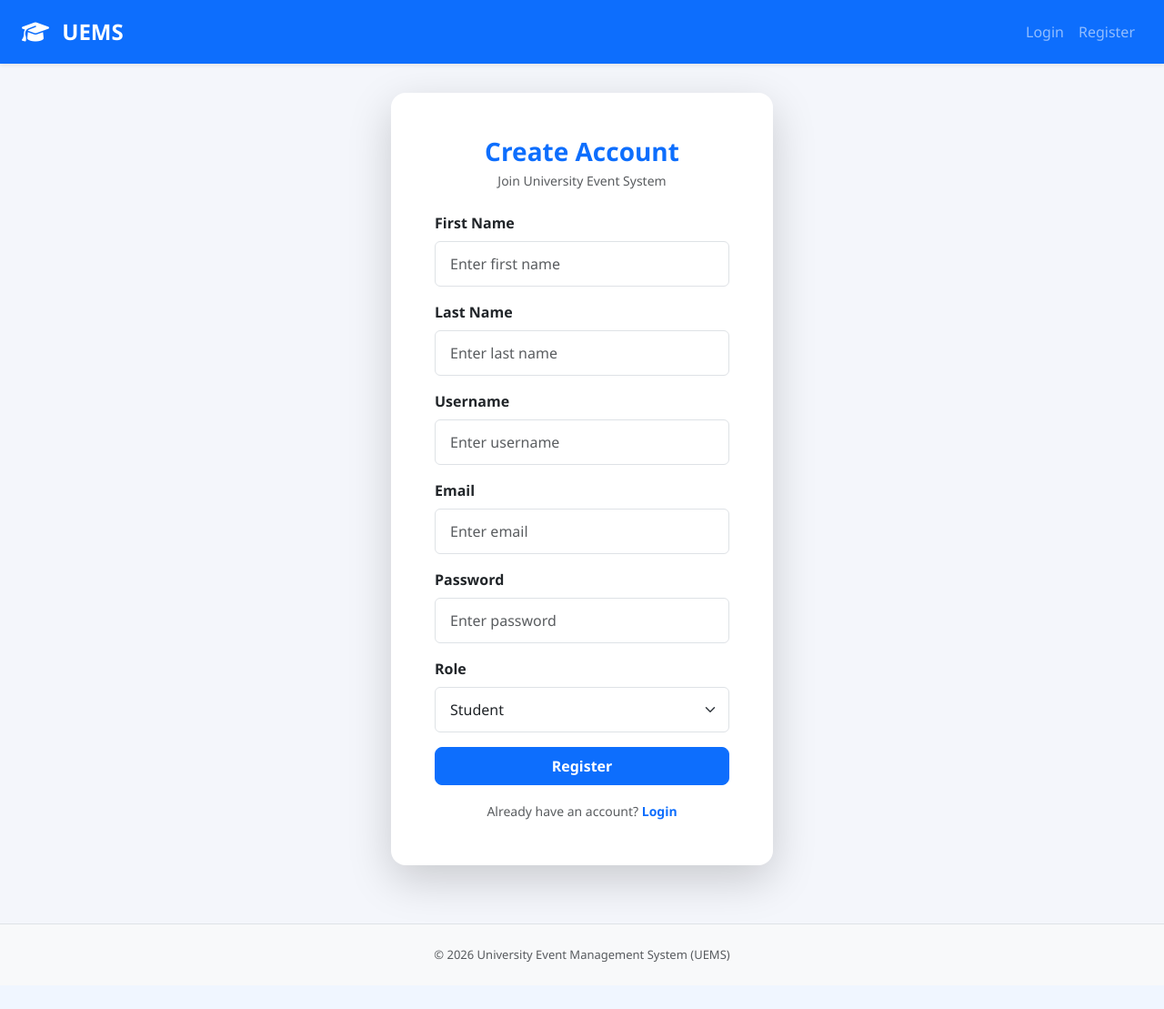
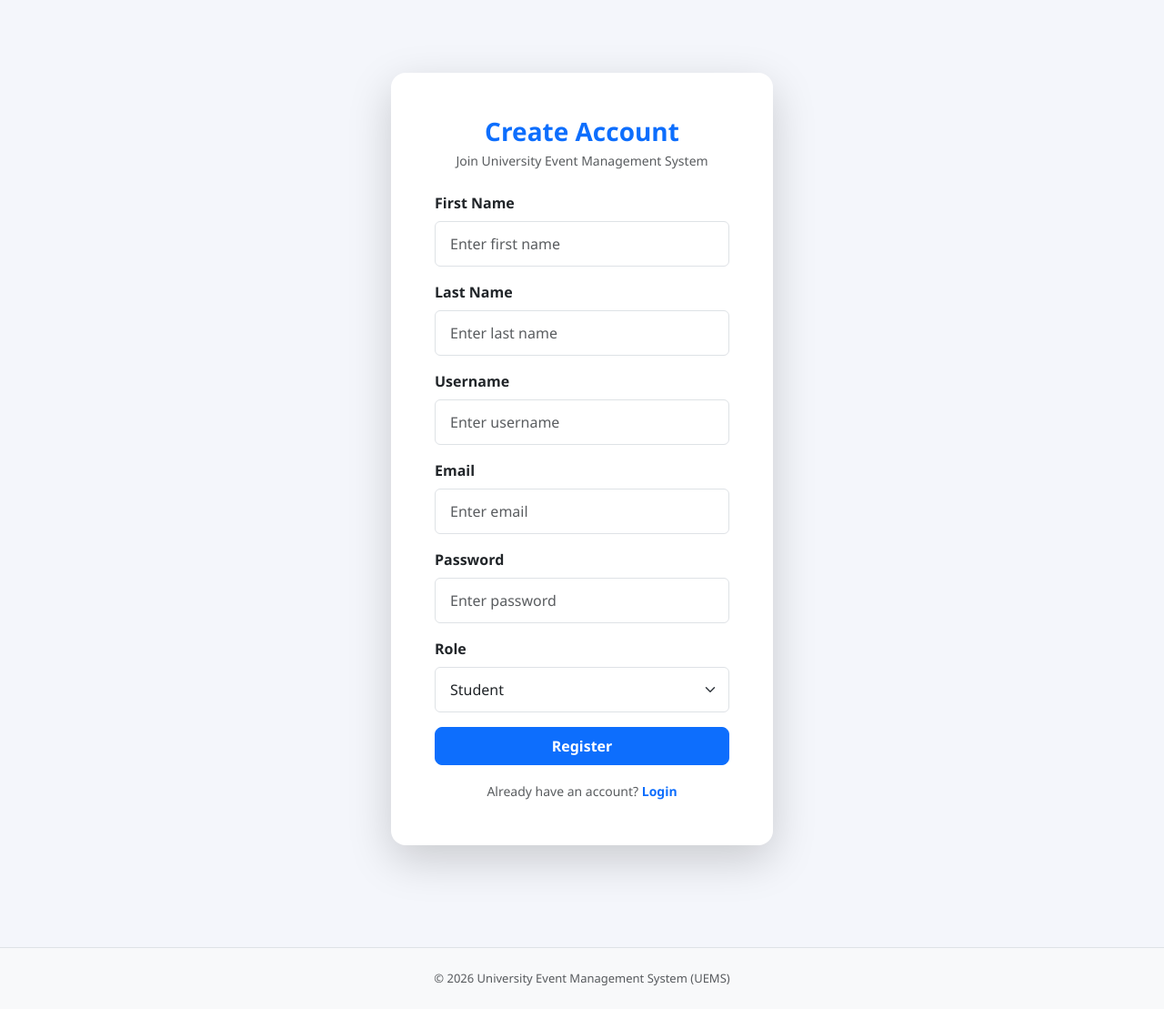
Before and after one commit to malikhasham712-tech/uems-final-year-project, a Django app: page /accounts/register/ in a window 1280 px wide. Shown: the whole page at 91% size. Before the commit the page ends 1058 px from the top, so only its background shows below. Run offline with Django 5.2, Linux system fonts and the light colour scheme.

Commit message:
login register ui modfiy

```diff
--- a/uems/accounts/templates/accounts/login.html
+++ b/uems/accounts/templates/accounts/login.html
@@ -1,6 +1,8 @@
 {% extends "base.html" %}
 
 {% block title %}Login{% endblock %}
+
+{% block navbar %}{% endblock %}
 
 {% block content %}
 
@@ -13,7 +15,7 @@
             <!-- HEADER -->
             <div class="text-center mb-4">
                 <h3 class="fw-bold text-primary mb-1">Login</h3>
-                <p class="text-muted small mb-0">Access your account</p>
+                <p class="text-muted small mb-0">University Event Management System</p>
             </div>
 
             <!-- MESSAGES -->
--- a/uems/accounts/templates/accounts/register.html
+++ b/uems/accounts/templates/accounts/register.html
@@ -1,6 +1,8 @@
 {% extends "base.html" %}
 
 {% block title %}Register{% endblock %}
+
+{% block navbar %}{% endblock %}
 
 {% block content %}
 
@@ -42,7 +44,7 @@
     }
 </style>
 
-<div class="container d-flex justify-content-center align-items-center" style="min-height:85vh;">
+<div class="container d-flex justify-content-center align-items-start py-5" style="min-height:85vh;">
 
     <div class="w-100" style="max-width:420px;">
 
@@ -51,7 +53,7 @@
             <!-- HEADER -->
             <div class="text-center mb-4">
                 <h3 class="fw-bold text-primary mb-1">Create Account</h3>
-                <p class="text-muted small mb-0">Join University Event System</p>
+                <p class="text-muted small mb-0">Join University Event Management System</p>
             </div>
 
             <!-- MESSAGES -->
--- a/uems/accounts/templates/base.html
+++ b/uems/accounts/templates/base.html
@@ -76,6 +76,7 @@
 
 <body>
 
+{% block navbar %}
 <!-- NAVBAR -->
 <nav class="navbar navbar-expand-lg navbar-dark bg-primary shadow-sm">
 
@@ -158,6 +159,7 @@
     </div>
 
 </nav>
+{% endblock %}
 
 <!-- MESSAGES -->
 <div class="container-fluid px-3 px-md-4 mt-3">
--- a/uems/uems/urls.py
+++ b/uems/uems/urls.py
@@ -1,4 +1,5 @@
 from django.contrib import admin
+from django.shortcuts import redirect
 from django.urls import path, include
 from accounts import views as accounts_views
 from events import views as events_views
@@ -7,7 +8,7 @@ urlpatterns = [
     path('admin/', admin.site.urls),
 
     # Accounts
-    path('', accounts_views.home, name='home'),
+    path('', lambda request: redirect('login'), name='home'),
     path('accounts/', include('accounts.urls')),
 
     # Events (NO prefix)
```
